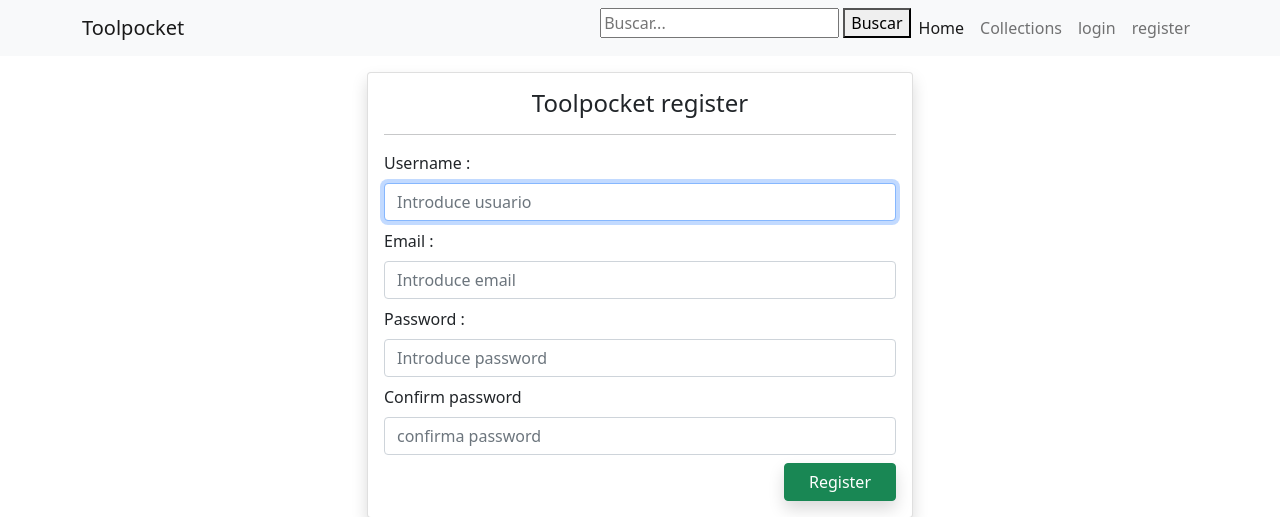
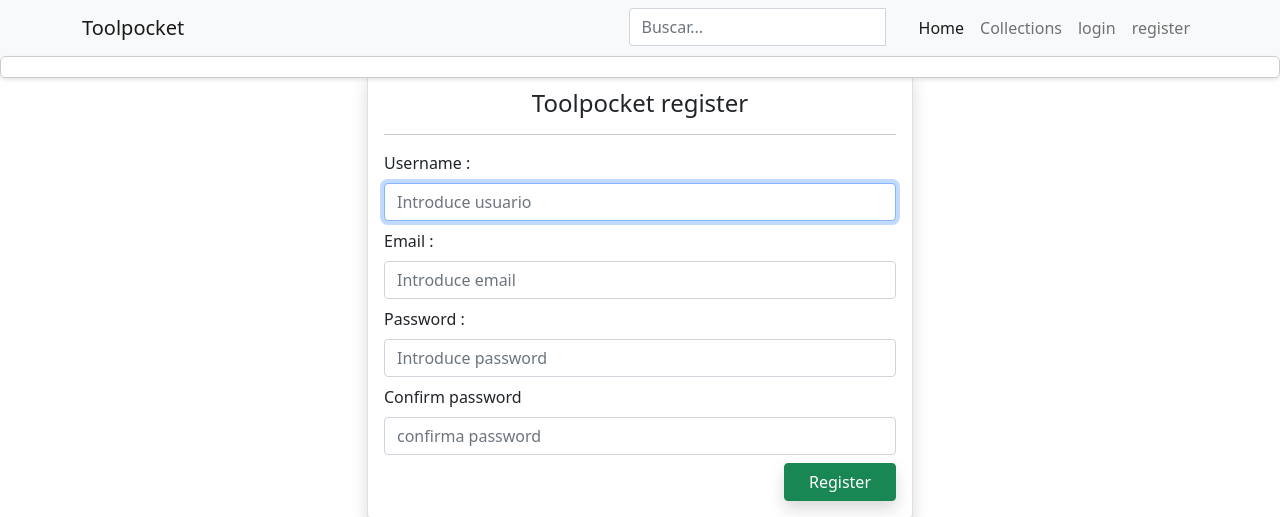
Before and after one commit to EDGARTOYIN/Django-project, a Django app: page /register/ in a window 1280 px wide. Shown: the top 517 px of the page. Run offline with Django 4.2, Linux system fonts and the light colour scheme; some libraries are stand-ins or nearby versions.

Commit message:
Initial commit

```diff
--- a/mysite/toolpocket_app/templates/toolpocket_app/inc/navbar.html
+++ b/mysite/toolpocket_app/templates/toolpocket_app/inc/navbar.html
@@ -7,11 +7,15 @@
     <div class="collapse navbar-collapse" id="navbarNav">
       <ul class="navbar-nav ms-auto">
           <li class="nav-item">
-              <form id="search-form">
-                  <input type="text" name="search_text" placeholder="Buscar...">
-                  <button type="submit">Buscar</button>
+              <form class="search-form" id="search-form" autocomplete="off">
+                <div class="input-group">
+                  <input type="text" class="form-control search-input" name="search_text" placeholder="Buscar...">
+                  <button type="submit" class="btn search-button">
+                    <i class="fas fa-search"></i>
+                  </button>
+                </div>
               </form>
-            <div id="search-results"></div>
+              <div id="search-results"></div>
           </li>
         <li class="nav-item">
           <a class="nav-link active" aria-current="page" href="{% url 'home' %}">Home</a>
--- a/mysite/toolpocket_app/templates/toolpocket_app/layouts/main.html
+++ b/mysite/toolpocket_app/templates/toolpocket_app/layouts/main.html
@@ -31,6 +31,52 @@
             color: red !important; /* Cambiar el color del texto */
         }
 
+        #search-results {
+          position: absolute;
+          width: 100%;
+          background-color: #fff;
+          border: 1px solid #ccc;
+          border-top: none;
+        }
+
+        #search-results a {
+          display: block;
+          padding: 10px;
+          text-decoration: none;
+          color: #000;
+        }
+
+        #search-results a:hover, #search-results a.selected {
+          background-color: #f0f0f0;
+        }
+
+        #search-results {
+          background-color: #fff;
+          border: 1px solid #ccc;
+          border-radius: 5px;
+          box-shadow: 0 2px 4px rgba(0,0,0,0.1);
+          position: absolute;
+          top: 100%;
+          left: 0;
+          width: 100%;
+          z-index: 9999;
+          padding: 10px;
+        }
+
+        #search-results li {
+          font-size: 16px;
+          line-height: 1.5;
+          padding: 5px 10px;
+          cursor: pointer;
+        }
+
+        #search-results a.selected {
+          background-color: #f5f;
+
+
+
+        }
+
     </style>
 </head>
 <body>
@@ -61,26 +107,99 @@
     <script>
 
          $(document).ready(function() {
-    $('#search-form').on('submit', function(event) {
-        event.preventDefault();
+          var timeout;
+          var results = [];
+          var selectedIndex = -1;
 
-        var query = $(this).find('input[name="search_text"]').val();
+          // Evento para moverse hacia abajo en las opciones del autocompletado
+          function moveDown() {
+            selectedIndex = Math.min(selectedIndex + 1, results.length - 1);
+            highlightOption();
+          }
 
+          // Evento para moverse hacia arriba en las opciones del autocompletado
+          function moveUp() {
+            selectedIndex = Math.max(selectedIndex - 1, -1);
+            highlightOption();
+          }
+
+          // Función para resaltar la opción seleccionada
+          function highlightOption() {
+            $('#search-results a').removeClass('selected');
+            if (selectedIndex > -1) {
+              $('#search-results a').eq(selectedIndex).addClass('selected');
+            }
+          }
+
+          // Evento para seleccionar la opción marcada y redirigir al usuario a la página correspondiente
+          function selectOption() {
+            if (selectedIndex > -1) {
+              var url = $('#search-results a').eq(selectedIndex).attr('href');
+              window.location.href = url;
+            }
+          }
+
+          $('#search-form input[name="search_text"]').on('input', function() {
+            var query = $(this).val().trim();
+
+            clearTimeout(timeout);
+            timeout = setTimeout(function() {
+              if (query.length > 0) {
                 $.ajax({
                   url: '{% url "search_products" %}',
                   data: {'search_text': query},
                   success: function(response) {
-                var results = response.data;
+                    results = response.data;
+                    selectedIndex = -1;
                     var html = '';
 
                     $.each(results, function(index, result) {
                         var categorySlug = result.category_slug ? result.category_slug : '';
-                    html += '<a href="/collections/' + categorySlug + '/' + result.slug + '/">' + result.name + '</a><br>';
+                        html += '<a href="/collections/' + categorySlug + '/' + result.slug + '/">'
+                        html += '<div style="display:flex; align-items:center">'
+                        html += '<div style="margin-right:10px"><img src="' + result.image + '" style="width:50px;height:50px;"></div>'
+                        html += '<div>' + result.name + ' - ' + result.category_name + '</div>'
+                        html += '</div></a><br>'
+
+
                     });
+
 
                     $('#search-results').html(html);
                   }
                 });
+              } else {
+                $('#search-results').html('');
+              }
+            }, 500);
+          });
+
+          // Evento para detectar cuando se presionan teclas en el campo de búsqueda
+          $('#search-form input[name="search_text"]').on('keydown', function(event) {
+            if (results.length > 0) {
+              switch(event.keyCode) {
+                case 38: // Flecha arriba
+                  moveUp();
+                  event.preventDefault();
+                  break;
+                case 40: // Flecha abajo
+                  moveDown();
+                  event.preventDefault();
+                  break;
+                case 13: // Enter
+                  selectOption();
+                  event.preventDefault();
+                  break;
+              }
+            }
+          });
+
+          // Evento para detectar cuando se hace clic en una opción del autocompletado
+          $('#search-results').on('click', 'a', function(event) {
+            event.preventDefault();
+            var index = $('#search-results a').index(this);
+            selectedIndex = index;
+            selectOption();
           });
         });
 
@@ -95,4 +214,6 @@
 
     {% endblock scripts %}
 </body>
+
+
 </html>
```
Also changed, not shown: mysite/toolpocket_app/views.py (+8 -7 lines). Lines whose indentation alone changed are shown as unchanged.
